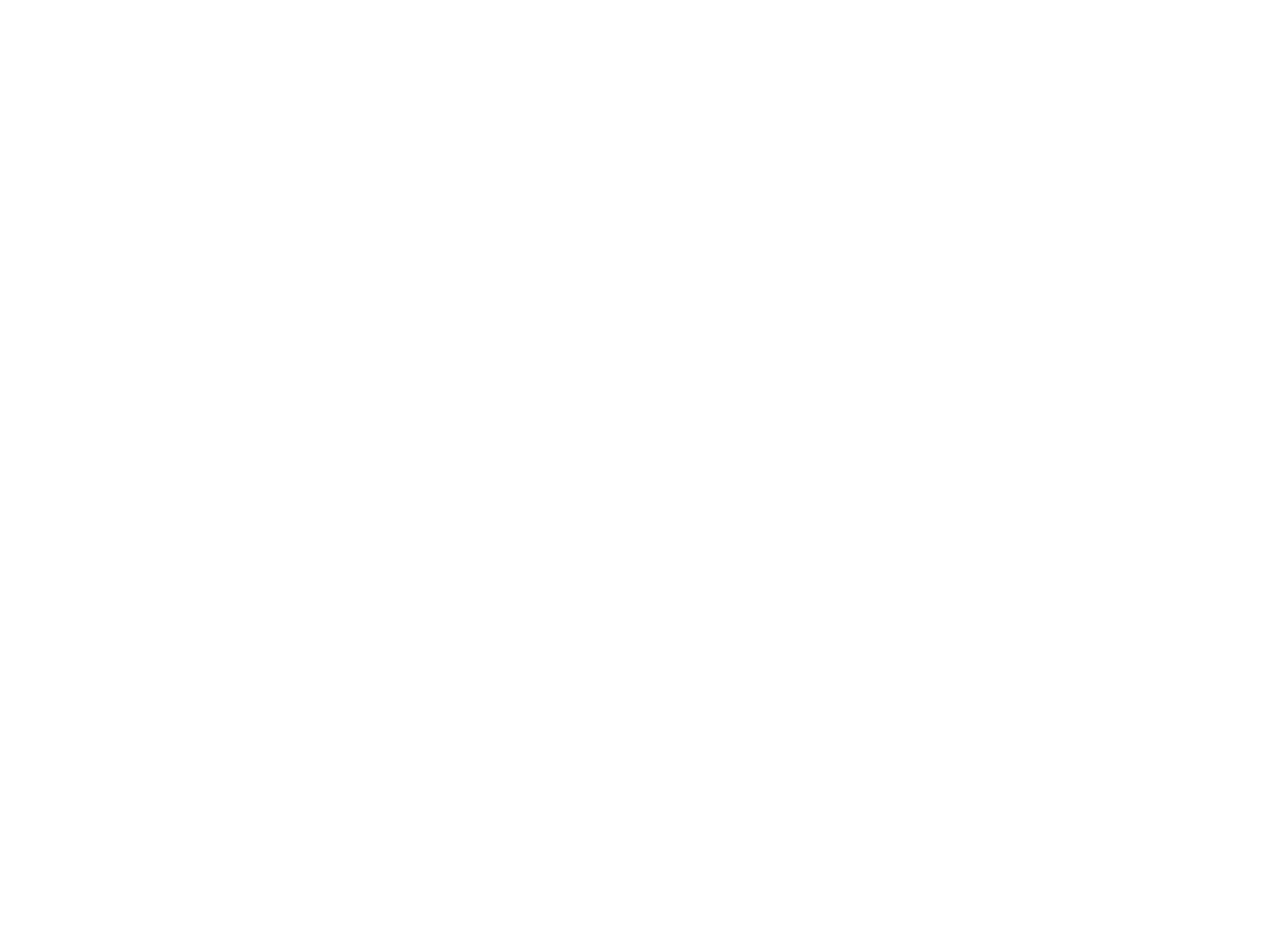
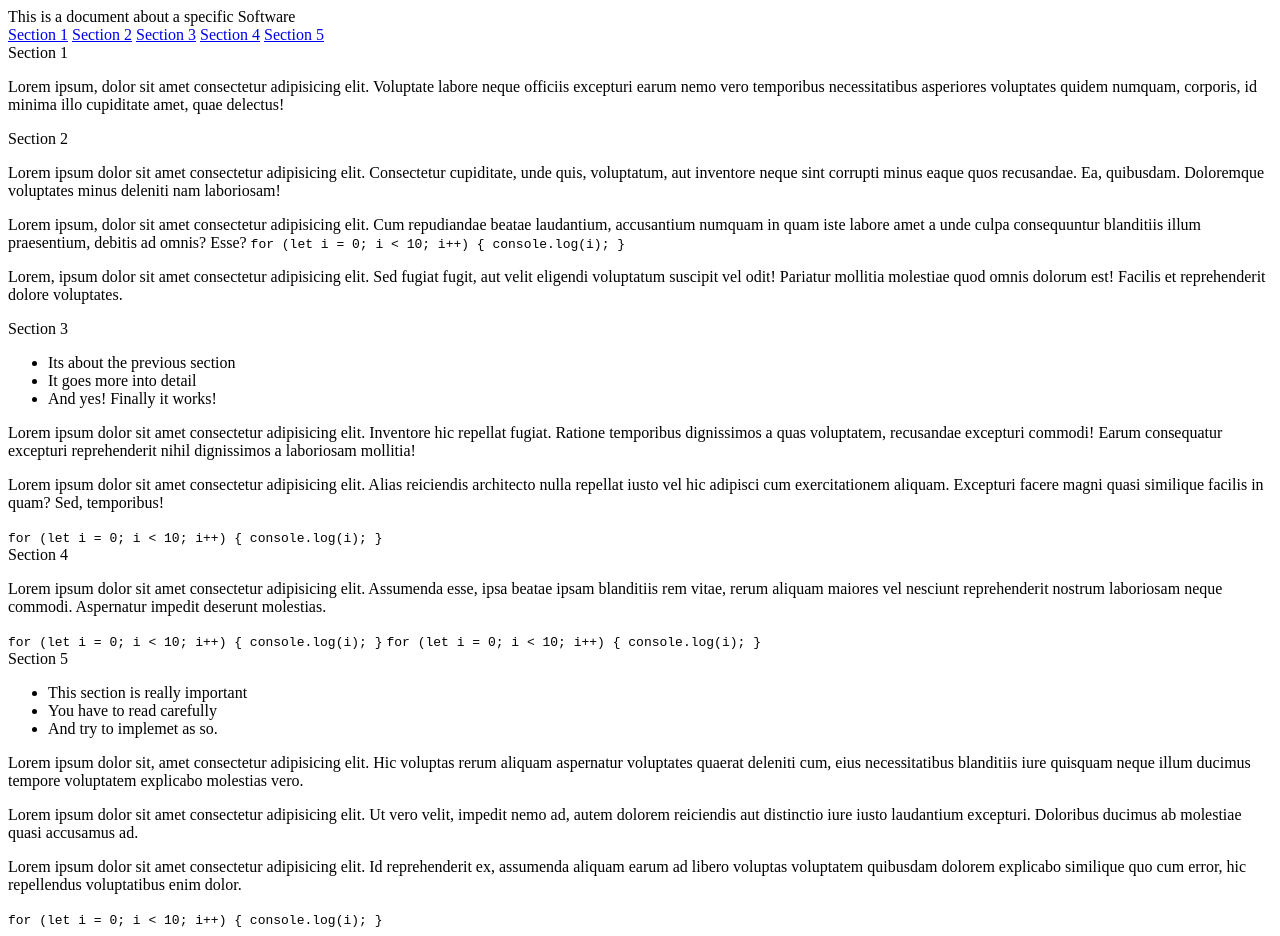
Before and after one commit to Malkazi/Sasan-Mohamed, a plain HTML site: page index.html in a window 1280 px wide. Before the commit the page ends 800 px from the top, so only its background shows below. Drawn offline with Linux system fonts and the light colour scheme.

Commit message:
Basic HTML done.

```diff
--- a/index.html
+++ b/index.html
@@ -9,18 +9,69 @@
   <body>
     <script src="https://cdn.freecodecamp.org/testable-projects-fcc/v1/bundle.js"></script>
 
-    <!--
+    <nav id="navbar">
+      <header>This is a document about a specific Software</header>
+      <a href="#Section_1" class="nav-link">Section 1</a>
+      <a href="#Section_2" class="nav-link">Section 2</a>
+      <a href="#Section_3" class="nav-link">Section 3</a>
+      <a href="#Section_4" class="nav-link">Section 4</a>
+      <a href="#Section_5" class="nav-link">Section 5</a>
+    </nav>
 
-    Hello Camper!
+    <main id="main-doc">
+      <section class="main-section" id="Section_1">
+        <header>Section 1</header>
+        <p>Lorem ipsum, dolor sit amet consectetur adipisicing elit. Voluptate labore neque officiis excepturi earum nemo vero temporibus necessitatibus asperiores voluptates quidem numquam, corporis, id minima illo cupiditate amet, quae delectus!</p>
+      </section>
+      <section class="main-section" id="Section_2">
+        <header>Section 2</header>
+        <p>Lorem ipsum dolor sit amet consectetur adipisicing elit. Consectetur cupiditate, unde quis, voluptatum, aut inventore neque sint corrupti minus eaque quos recusandae. Ea, quibusdam. Doloremque voluptates minus deleniti nam laboriosam!</p>
+        <p>Lorem ipsum, dolor sit amet consectetur adipisicing elit. Cum repudiandae beatae laudantium, accusantium numquam in quam iste labore amet a unde culpa consequuntur blanditiis illum praesentium, debitis ad omnis? Esse?
+          <code> for (let i = 0; i < 10; i++) {
+            console.log(i);
+          }</code>
+        </p>
+        <p>Lorem, ipsum dolor sit amet consectetur adipisicing elit. Sed fugiat fugit, aut velit eligendi voluptatum suscipit vel odit! Pariatur mollitia molestiae quod omnis dolorum est! Facilis et reprehenderit dolore voluptates.</p>
+      </section>
+      <section class="main-section" id="Section_3">
+        <header>Section 3</header>
+        <ul>
+          <li>Its about the previous section</li>
+          <li>It goes more into detail</li>
+          <li>And yes! Finally it works!</li>
+        </ul>
+        <p>Lorem ipsum dolor sit amet consectetur adipisicing elit. Inventore hic repellat fugiat. Ratione temporibus dignissimos a quas voluptatem, recusandae excepturi commodi! Earum consequatur excepturi reprehenderit nihil dignissimos a laboriosam mollitia!</p>
+        <p>Lorem ipsum dolor sit amet consectetur adipisicing elit. Alias reiciendis architecto nulla repellat iusto vel hic adipisci cum exercitationem aliquam. Excepturi facere magni quasi similique facilis in quam? Sed, temporibus!</p>
+        <code> for (let i = 0; i < 10; i++) {
+          console.log(i);
+        }</code>
+      </section>
+      <section class="main-section" id="Section_4">
+        <header>Section 4</header>
+        <p>Lorem ipsum dolor sit amet consectetur adipisicing elit. Assumenda esse, ipsa beatae ipsam blanditiis rem vitae, rerum aliquam maiores vel nesciunt reprehenderit nostrum laboriosam neque commodi. Aspernatur impedit deserunt molestias.</p>
+        <code> for (let i = 0; i < 10; i++) {
+          console.log(i);
+        }</code>
+        <code> for (let i = 0; i < 10; i++) {
+          console.log(i);
+        }</code>
+      </section>
+      <section class="main-section" id="Section_5">
+        <header>Section 5</header>
+        <ul>
+          <li>This section is really important</li>
+          <li>You have to read carefully</li>
+          <li>And try to implemet as so.</li>
+        </ul>
+        <p>Lorem ipsum dolor sit, amet consectetur adipisicing elit. Hic voluptas rerum aliquam aspernatur voluptates quaerat deleniti cum, eius necessitatibus blanditiis iure quisquam neque illum ducimus tempore voluptatem explicabo molestias vero.</p>
+        <p>Lorem ipsum dolor sit amet consectetur adipisicing elit. Ut vero velit, impedit nemo ad, autem dolorem reiciendis aut distinctio iure iusto laudantium excepturi. Doloribus ducimus ab molestiae quasi accusamus ad.</p>
+        <p>Lorem ipsum dolor sit amet consectetur adipisicing elit. Id reprehenderit ex, assumenda aliquam earum ad libero voluptas voluptatem quibusdam dolorem explicabo similique quo cum error, hic repellendus voluptatibus enim dolor.</p>
+        <code> for (let i = 0; i < 10; i++) {
+          console.log(i);
+        }</code>
+      </section>
+    </main>
 
-    For now, the test suite only works in Chrome!
-    Please read the README below in the JS Editor before beginning.
-    Feel free to delete this message once you have read it.
-    Good luck and Happy Coding!
-
-    - The freeCodeCamp Team
-
-    -->
     <script  src="js/index.js"></script>
   </body>
 </html>
```
